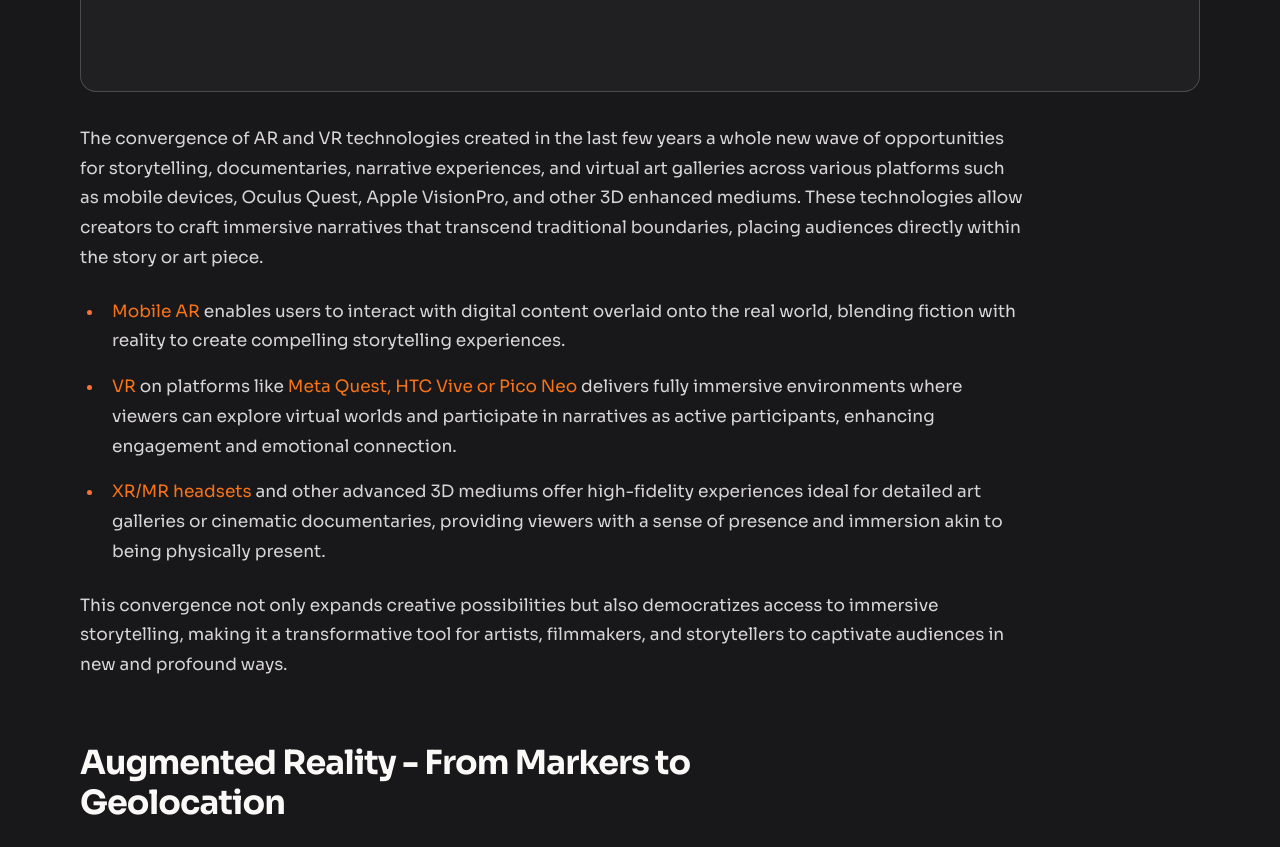
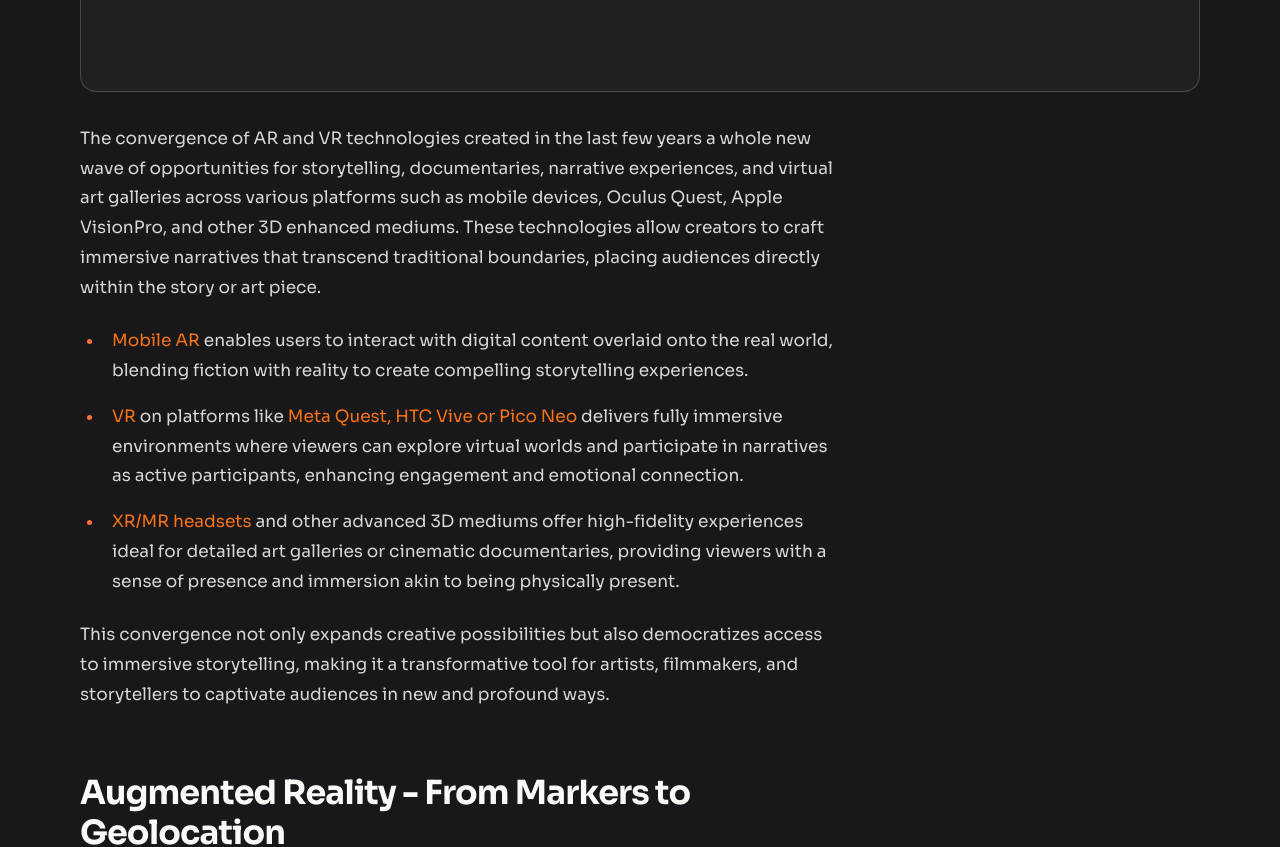
Before and after one commit to silidragos/colorfulcoding-blog, a Next.js app: page /services/arts-immersive-experiences in a window 1280 px wide. Shown: the part 1240-2087 px from the top of the page. Built offline with nearby package versions, Linux system fonts and the light colour scheme.

Commit message:
style(design): FINDING-006 constrain article reading width

```diff
--- a/components/landing-page/ServicePage.module.css
+++ b/components/landing-page/ServicePage.module.css
@@ -42,7 +42,7 @@
     line-height: 1.2;
     letter-spacing: -.025em;
 }
-.article p, .article ul { max-width: 75ch; margin: 24px 0; }
+.article p, .article ul { max-width: min(65ch, 760px); margin: 24px 0; }
 .article ul { padding-left: 24px; list-style: disc; }
 .article li { padding-left: 8px; margin: 16px 0; }
 .article li::marker { color: #ff7138; }
```
